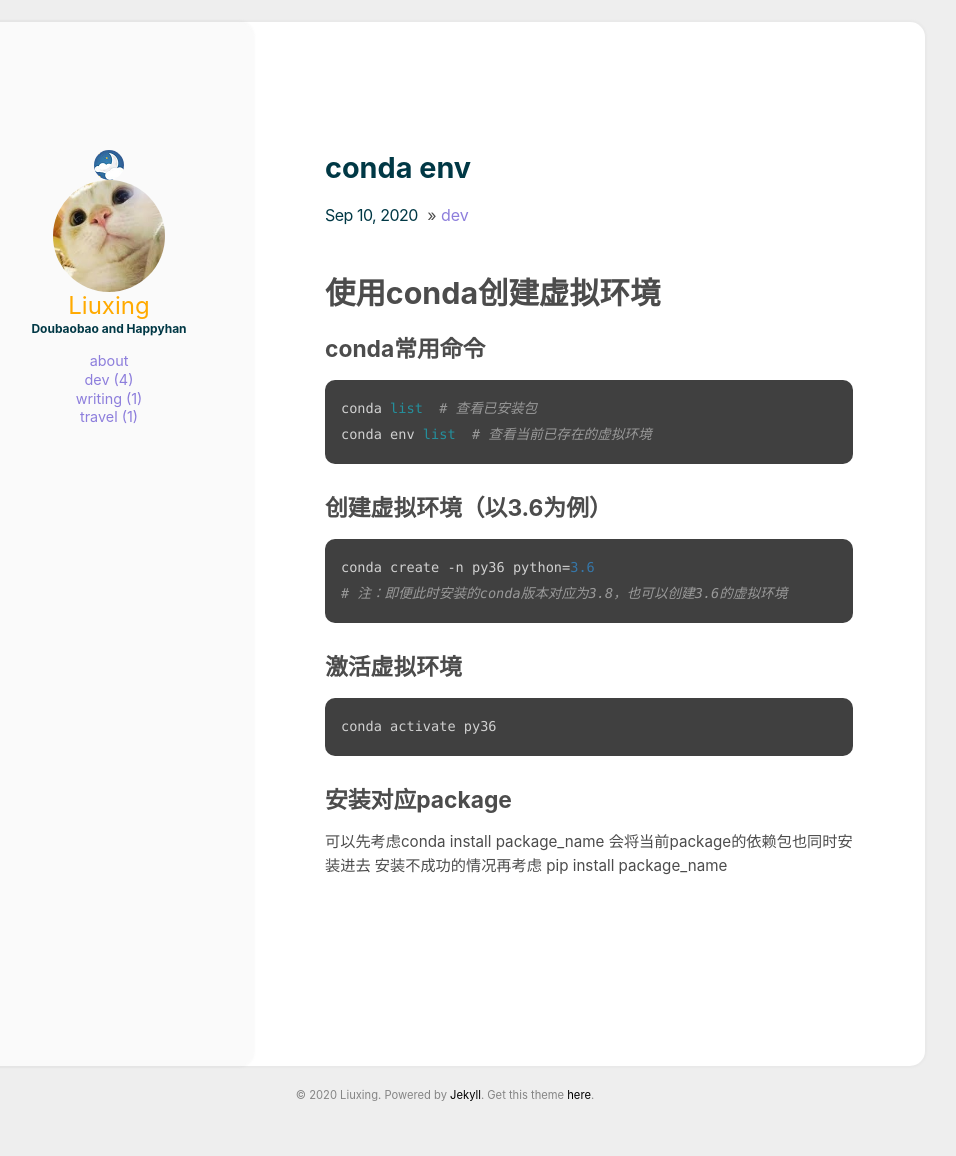
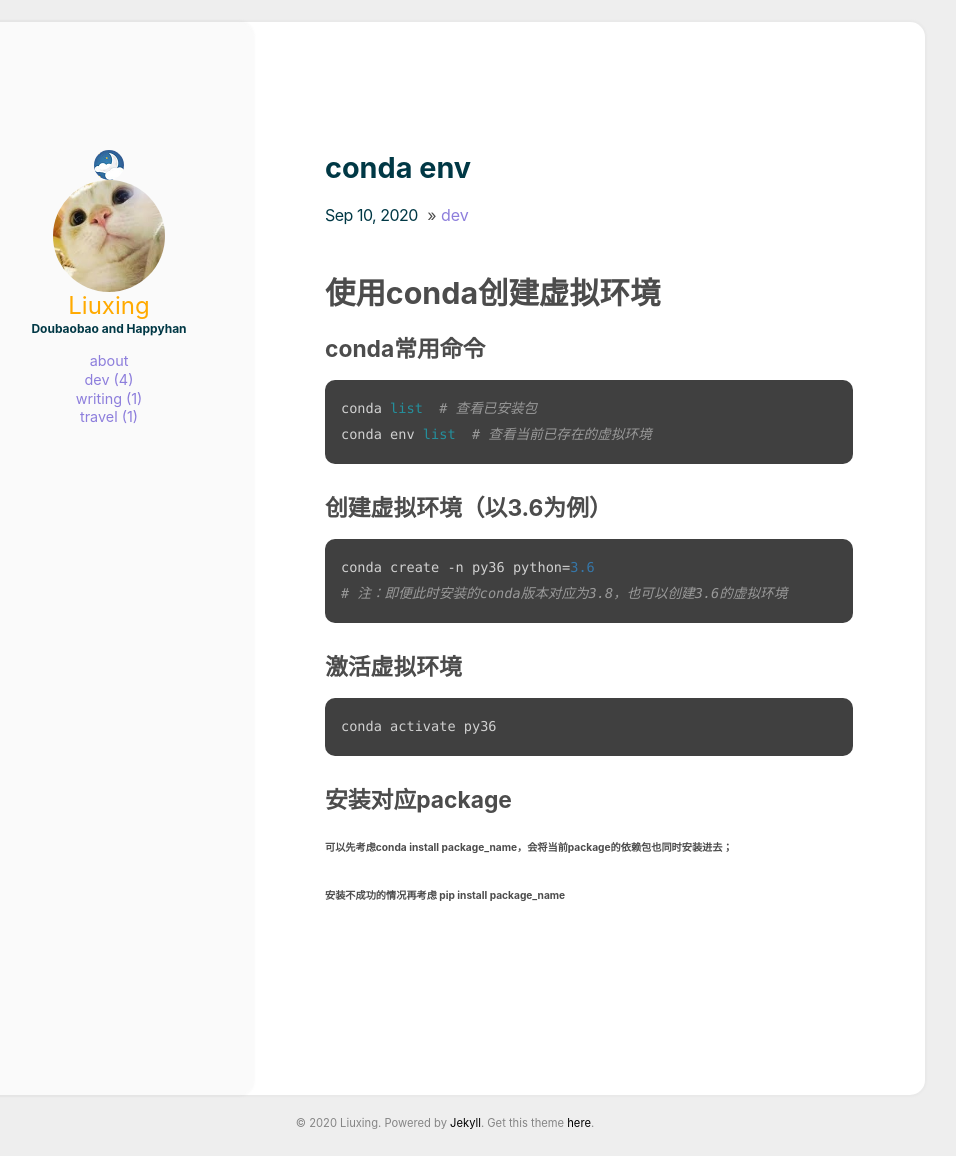
Before and after one commit to liux0402/liux0402.github.io, a Jekyll site: the page built from _posts/2020-09-10-conda.md, in a window 1280 px wide. Shown: the whole page, without its empty margins (195-1151 px from the left). Built offline with Jekyll 4.4.1, drawn with Linux system fonts in a browser that asks for light colours; before the commit the page ends 1127 px from its top, so only the background shows below that.

````diff
--- a/_posts/2020-09-10-conda.md
+++ b/_posts/2020-09-10-conda.md
@@ -26,6 +26,5 @@ conda activate py36
 ```
 
 ## 安装对应package
-可以先考虑conda install package_name
-会将当前package的依赖包也同时安装进去
-安装不成功的情况再考虑 pip install package_name
+###### 可以先考虑conda install package_name，会将当前package的依赖包也同时安装进去；
+###### 安装不成功的情况再考虑 pip install package_name
````
